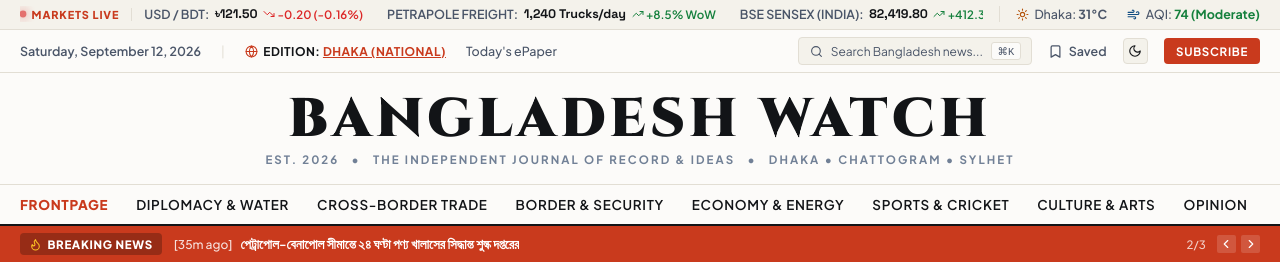
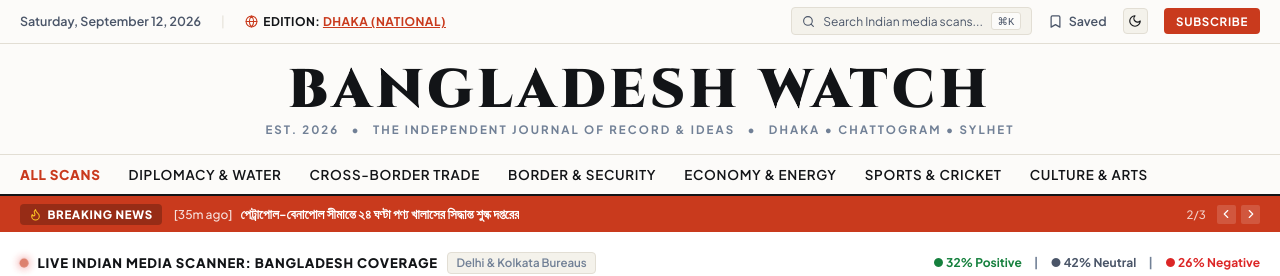
Before and after one commit to metakave/bangladesh-news-india, a Next.js app: page / in a window 1280 px wide. Shown: the top 276 px of the page. Built offline with nearby package versions, Linux system fonts and the light colour scheme.

Commit message:
chore: remove market ticker and ePaper link from header

```diff
--- a/src/app/layout.tsx
+++ b/src/app/layout.tsx
@@ -2,19 +2,18 @@ import type { Metadata } from 'next';
 import '@/styles/globals.css';
 import { AppProvider } from '@/context/ThemeContext';
 import Header from '@/components/Header';
-import MarketTicker from '@/components/MarketTicker';
 import BreakingNews from '@/components/BreakingNews';
 import SearchModal from '@/components/SearchModal';
 import Footer from '@/components/Footer';
 
 export const metadata: Metadata = {
   title: 'Bangladesh Watch | The Independent Journal of Record & Ideas',
-  description: 'Fast, high-integrity digital journalism covering Bangladeshi politics, economy, tech freelancing, garment innovation, climate resilience, and global diplomacy.',
-  keywords: ['Bangladesh News', 'Dhaka Economy', 'Matarbari Deep Sea Port', 'Bangladesh RMG', 'Freelancing Bangladesh', 'Bangladesh Politics', 'Delta Plan 2100'],
-  authors: [{ name: 'Bangladesh Watch Editorial Board' }],
+  description: 'Fast, high-integrity digital journalism covering Indian media reporting on Bangladesh across English, Bengali, and Hindi with 3-marker sentiment tracking.',
+  keywords: ['Bangladesh News', 'Indian Media Scanner', 'Teesta River', 'Petrapole Benapole', 'Anandabazar Patrika', 'The Hindu', 'Dainik Jagran'],
+  authors: [{ name: 'Bangladesh Watch Editorial & Intelligence Desk' }],
   openGraph: {
-    title: 'Bangladesh Watch | The Independent Journal of Record & Ideas',
-    description: 'Fast, high-integrity digital journalism covering Bangladeshi politics, economy, tech, and geopolitics.',
+    title: 'Bangladesh Watch | Indian Media Narrative Monitor',
+    description: 'Real-time scanner of top Indian media reporting on Bangladesh across Delhi and Kolkata bureaus.',
     siteName: 'Bangladesh Watch',
     locale: 'en_US',
     type: 'website',
@@ -22,7 +21,7 @@ export const metadata: Metadata = {
   twitter: {
     card: 'summary_large_image',
     title: 'Bangladesh Watch',
-    description: 'Fast, high-integrity digital journalism on Bangladesh & the Bay of Bengal.',
+    description: 'Indian Media Scanner on Bangladesh with 3-marker sentiment analysis.',
   },
 };
 
@@ -35,7 +34,6 @@ export default function RootLayout({
     <html lang="en" suppressHydrationWarning>
       <body>
         <AppProvider>
-          <MarketTicker />
           <Header />
           <BreakingNews />
           <main style={{ minHeight: '80vh' }}>
--- a/src/components/Header.tsx
+++ b/src/components/Header.tsx
@@ -13,11 +13,6 @@ import {
   Menu,
   X,
   Globe,
-  Flame,
-  Newspaper,
-  Compass,
-  Radio,
-  SlidersHorizontal
 } from 'lucide-react';
 
 export default function Header() {
@@ -61,11 +56,6 @@ export default function Header() {
                 Edition: <span style={{ color: 'var(--brand-primary)', textDecoration: 'underline' }}>{edition === 'national' ? 'Dhaka (National)' : 'International'}</span>
               </button>
             </div>
-            <span style={{ display: 'none' }} className="epaper-link">
-              <Link href="/epaper" style={{ color: 'var(--text-secondary)', fontWeight: 500 }}>
-                Today&apos;s ePaper
-              </Link>
-            </span>
           </div>
 
           {/* User Controls */}
@@ -86,7 +76,7 @@ export default function Header() {
               }}
             >
               <Search size={13} />
-              <span className="search-text">Search Bangladesh news...</span>
+              <span className="search-text">Search Indian media scans...</span>
               <kbd style={{
                 backgroundColor: 'var(--bg-primary)',
                 padding: '0.1rem 0.35rem',
@@ -254,7 +244,7 @@ export default function Header() {
                 position: 'relative'
               }}
             >
-              Frontpage
+              All Scans
             </Link>
 
             {CATEGORIES.map((cat) => {
@@ -277,20 +267,6 @@ export default function Header() {
                 </Link>
               );
             })}
-
-            <Link
-              href="/category/opinion"
-              style={{
-                fontWeight: pathname === '/category/opinion' ? 800 : 600,
-                fontSize: '0.84rem',
-                color: pathname === '/category/opinion' ? 'var(--brand-primary)' : 'var(--text-primary)',
-                textTransform: 'uppercase',
-                letterSpacing: '0.05em',
-                whiteSpace: 'nowrap',
-              }}
-            >
-              Opinion
-            </Link>
           </div>
         </div>
       </nav>
@@ -327,7 +303,7 @@ export default function Header() {
 
             <div style={{ display: 'flex', flexDirection: 'column', gap: '1rem', borderBottom: '1px solid var(--border-primary)', paddingBottom: '1.5rem', marginBottom: '1.5rem' }}>
               <Link href="/" onClick={() => setMobileMenuOpen(false)} style={{ fontWeight: 700, fontSize: '1rem', color: 'var(--text-primary)' }}>
-                Frontpage (Home)
+                Frontpage (All Scans)
               </Link>
               {CATEGORIES.map((cat) => (
                 <Link
@@ -382,9 +358,6 @@ export default function Header() {
           .subscribe-btn {
             display: block !important;
           }
-          .epaper-link {
-            display: inline-block !important;
-          }
         }
       `}</style>
     </header>
```
